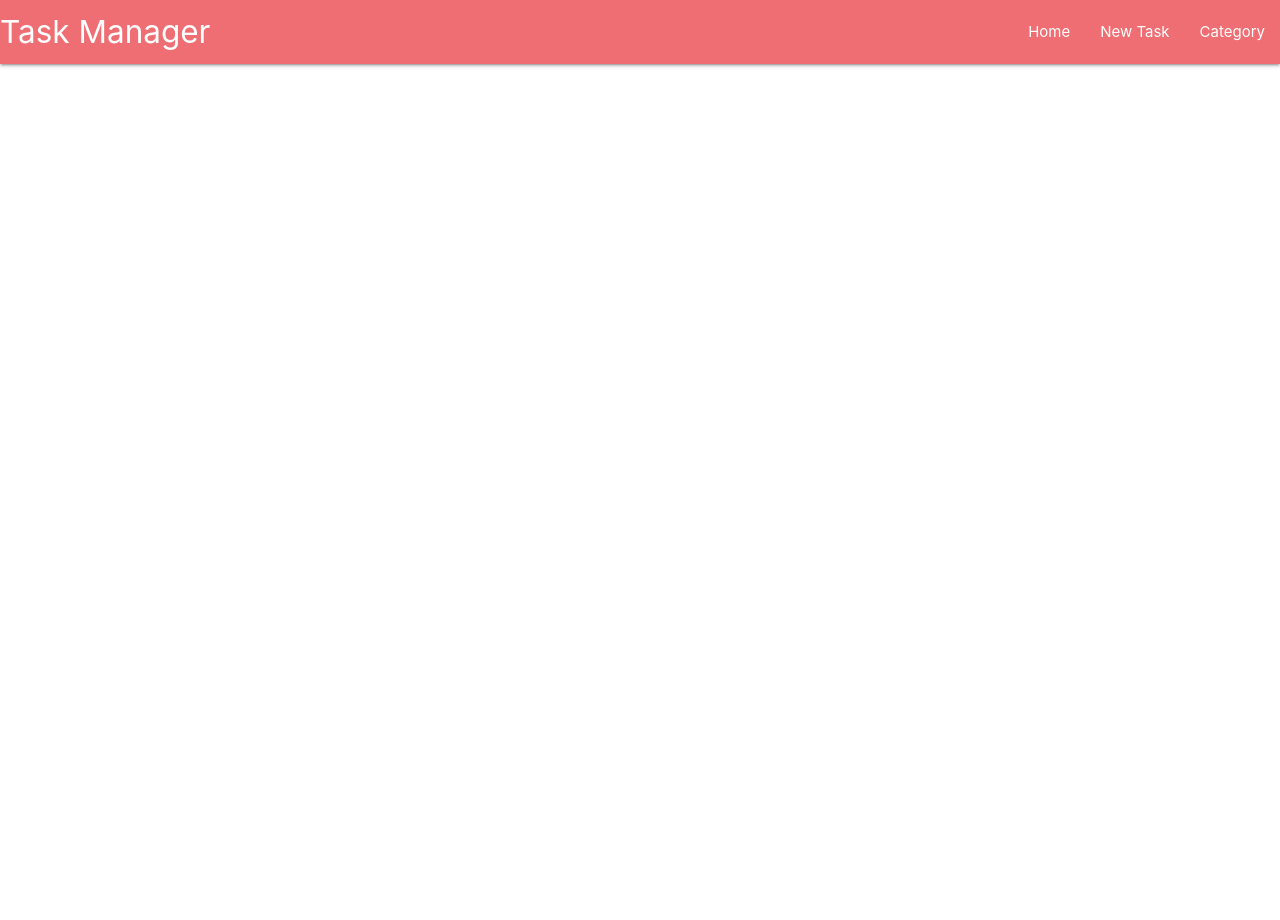
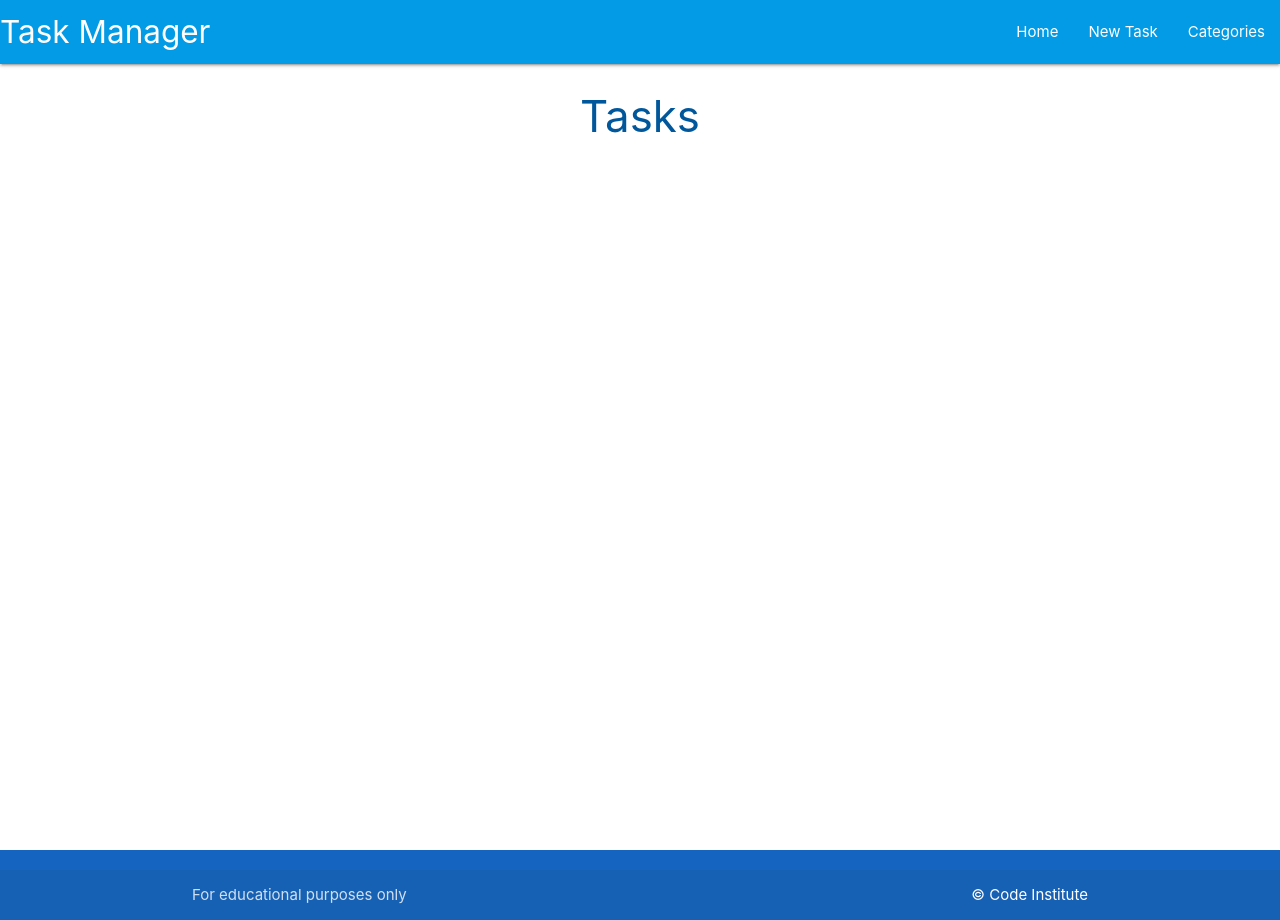
Before and after one commit to MAbuhanif/flask-task-mgr, a Flask app: page / in a window 1280 px wide. Run offline with Flask 3, Linux system fonts and the light colour scheme.

Commit message:
create and read the categories done

```diff
--- a/taskmanager/routes.py
+++ b/taskmanager/routes.py
@@ -1,8 +1,24 @@
-from flask import render_template
+from flask import render_template, request, redirect, url_for
 from taskmanager import app, db
 from taskmanager.models import Category, Task
 
 
 @app.route("/")
 def home():
-    return render_template("base.html")
+    return render_template("tasks.html")
+
+
+@app.route("/categories")
+def categories():
+    categories = list(Category.query.order_by(Category.category_name).all())
+    return render_template("categories.html", categories=categories)
+
+
+@app.route("/add_category", methods=["GET", "POST"])
+def add_category():
+    if request.method == "POST":
+        category = Category(category_name=request.form.get("category_name"))
+        db.session.add(category)
+        db.session.commit()
+        return redirect(url_for("categories"))
+    return render_template("add_category.html")
--- a/taskmanager/static/css/style.css
+++ b/taskmanager/static/css/style.css
@@ -0,0 +1,9 @@
+body {
+    display: flex;
+    min-height: 100vh;
+    flex-direction: column;
+}
+
+main {
+    flex: 1 0 auto;
+}
--- a/taskmanager/static/js/script.js
+++ b/taskmanager/static/js/script.js
@@ -1,4 +1,5 @@
-document.addEventListener('DOMContentLoaded', function() {
-    let sidenav = document.querySelectorAll('.sidenav');
-    M.Sidenav.init(sidenav);
-  });
+document.addEventListener("DOMContentLoaded", function() {
+  // sidenav initialization
+  let sidenav = document.querySelectorAll(".sidenav");
+  M.Sidenav.init(sidenav);
+});
--- a/taskmanager/templates/base.html
+++ b/taskmanager/templates/base.html
@@ -12,26 +12,40 @@
 </head>
 <body>
   <header>
-        <nav>
+    <!-- top navbar -->
+    <nav class="light-blue darken-1">
         <div class="nav-wrapper">
-              <a href="{{url_for('home')}}" class="brand-logo">Task Manager</a>
+        <a href="{{ url_for('home') }}" class="brand-logo">Task Manager</a>
         <a href="#" data-target="mobile-demo" class="sidenav-trigger"><i class="fas fa-bars"></i></a>
         <ul class="right hide-on-med-and-down">
-                <li><a href="{{url_for('home')}}">Home</a></li>
+            <li><a href="{{ url_for('home') }}">Home</a></li>
             <li><a href="">New Task</a></li>
-                <li><a href="">Category</a></li>
-
+            <li><a href="{{ url_for('categories') }}">Categories</a></li>
         </ul>
         </div>
     </nav>
 
+    <!-- mobile sidenav -->
     <ul class="sidenav" id="mobile-demo">
-            <li><a href="{{url_for('home')}}">Home</a></li>
+        <li><a href="{{ url_for('home') }}">Home</a></li>
         <li><a href="">New Task</a></li>
-            <li><a href="">Category</a></li>
+        <li><a href="{{ url_for('categories') }}">Categories</a></li>
     </ul>
 </header>
 
+<main class="container">
+    {% block content %}
+    {% endblock %}
+</main>
+
+<footer class="page-footer blue darken-3">
+    <div class="footer-copyright">
+        <div class="container">
+            For educational purposes only
+            <a class="white-text right" href="https://codeinstitute.net" target="_blank">&copy; Code Institute</a>
+        </div>
+    </div>
+</footer>
 
      <!-- Compiled and minified JavaScript -->
      <script src="https://cdnjs.cloudflare.com/ajax/libs/materialize/1.0.0/js/materialize.min.js"></script>
--- /dev/null
+++ b/taskmanager/templates/tasks.html
@@ -0,0 +1,6 @@
+{% extends "base.html" %}
+{% block content %}
+
+<h3 class="light-blue-text text-darken-4 center-align">Tasks</h3>
+
+{% endblock %}
```
Also changed, not shown: taskmanager/templates/add_category.html (added, +27 -0 lines), taskmanager/templates/categories.html (added, +30 -0 lines). Lines whose indentation alone changed are shown as unchanged.
